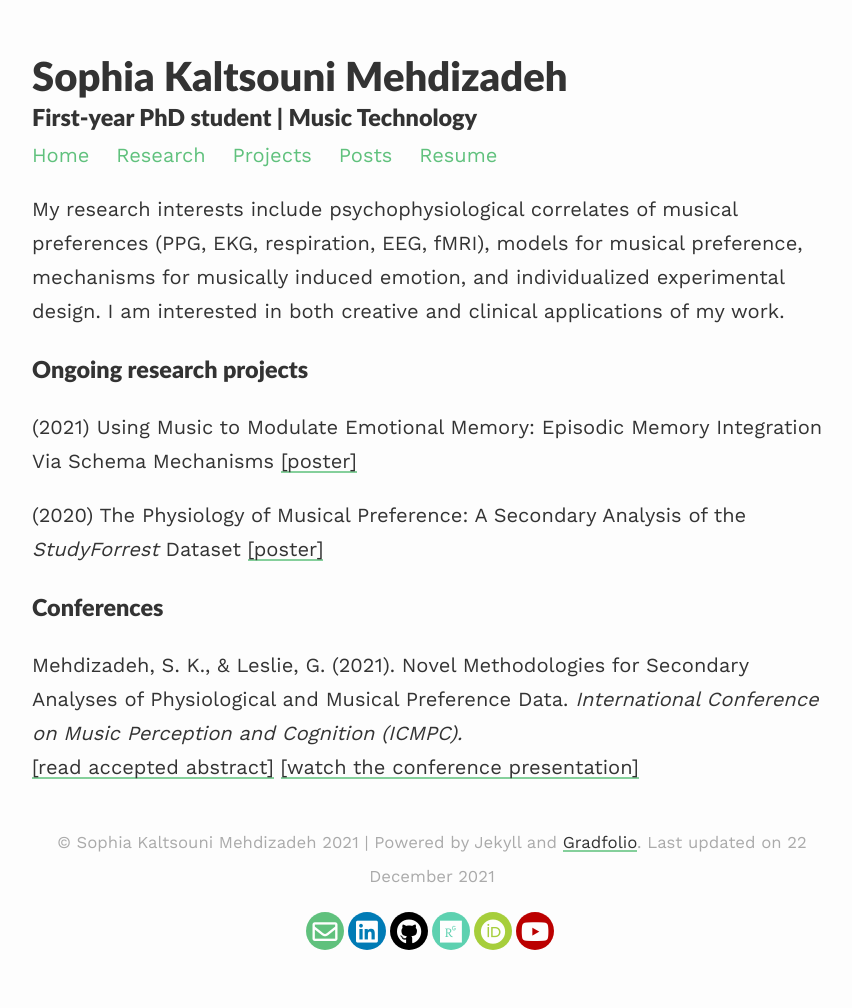
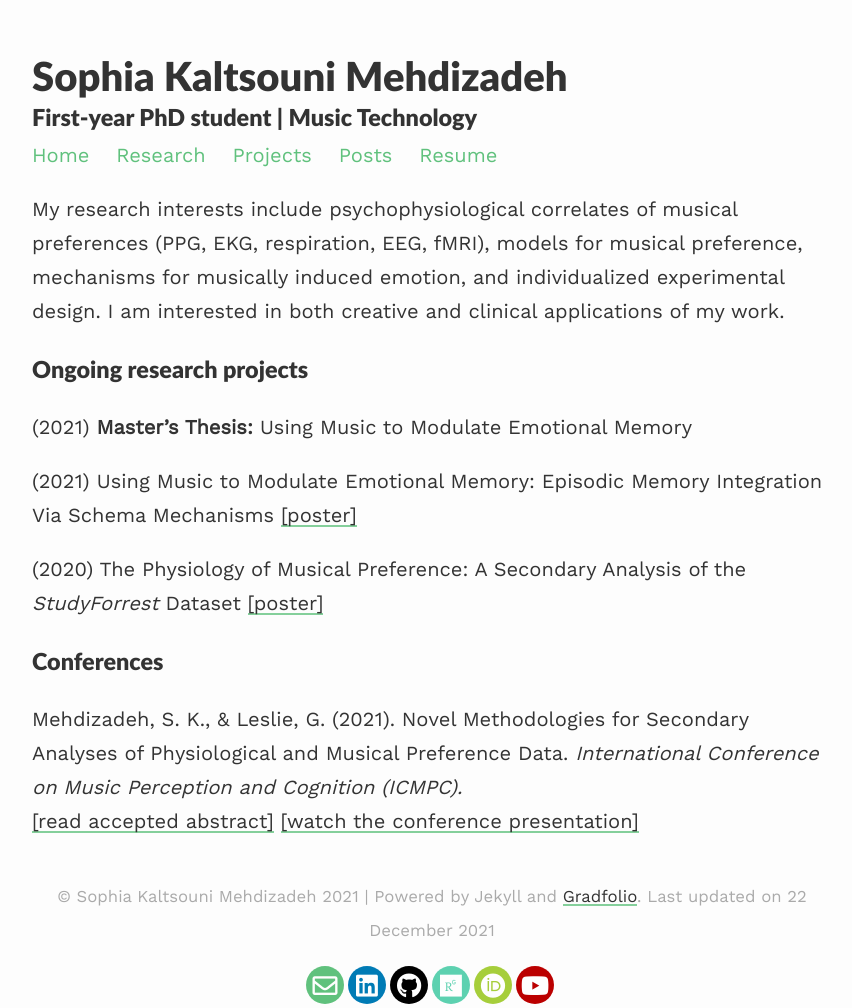
Before and after one commit to smehdizadeh/smehdizadeh.github.io, a Jekyll site: the page built from _pages/research.md, in a window 1280 px wide. Shown: the whole page, without its empty margins (208-1060 px from the left). Built offline with Jekyll 4.4.1, drawn with Linux system fonts in a browser that asks for light colours; nearby versions of some CDN libraries; before the commit the page ends 980 px from its top, so only the background shows below that.

Commit message:
Update research.md

```diff
--- a/_pages/research.md
+++ b/_pages/research.md
@@ -9,6 +9,8 @@ My research interests include psychophysiological correlates of musical preferen
 
 ### Ongoing research projects ###
 
+(2021) **Master's Thesis:** Using Music to Modulate Emotional Memory
+
 (2021) Using Music to Modulate Emotional Memory: Episodic Memory Integration Via Schema Mechanisms [[poster]](/assets/files/Mehdizadeh_Spring2021_poster.pdf)
 
 (2020) The Physiology of Musical Preference: A Secondary Analysis of the *StudyForrest* Dataset [[poster]](/assets/files/Mehdizadeh_poster.pdf)
```
